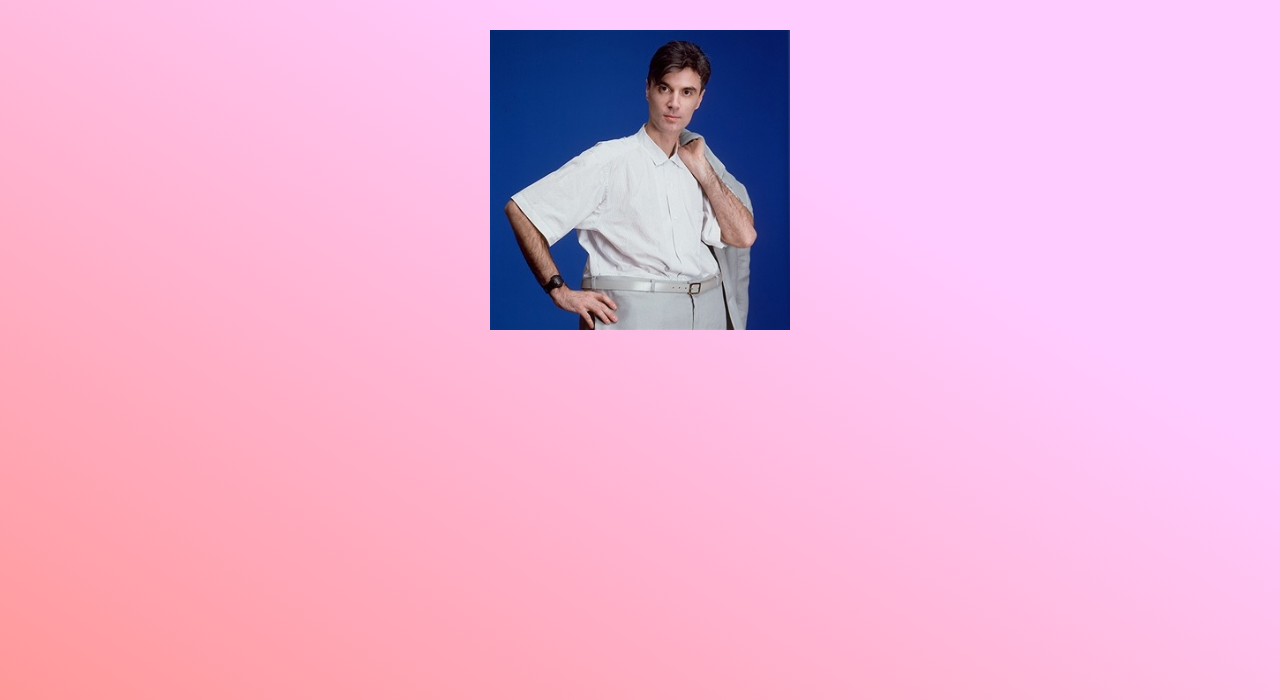
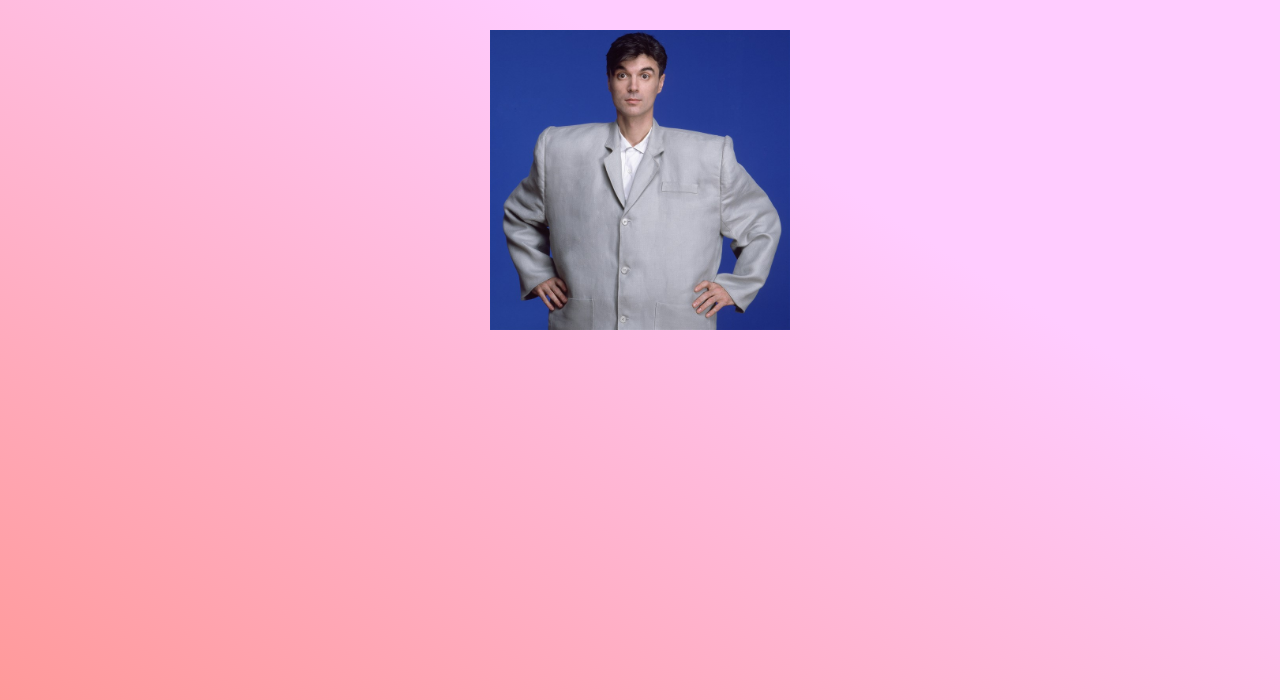
Before and after one commit to jnaarendorp/jnaarendorp.github.io, a plain HTML site: page index.html in a window 1280 px wide. Shown: the part 100-800 px from the top of the page. Drawn offline with Linux system fonts and the light colour scheme.

Commit message:
changed picture

```diff
--- a/index.html
+++ b/index.html
@@ -26,7 +26,7 @@
 
 <body>
     <h1 align="center"> jo-anne!</h1>
-    <p align="center"><img style="width:300px;height:300px" src="enlargeddavidbyrne.jpg"><p>
+    <p align="center"><img style="width:300px;height:300px" src="davidbyrnebigsuit.jpg"><p>
 </body>
 
 </html>
```
